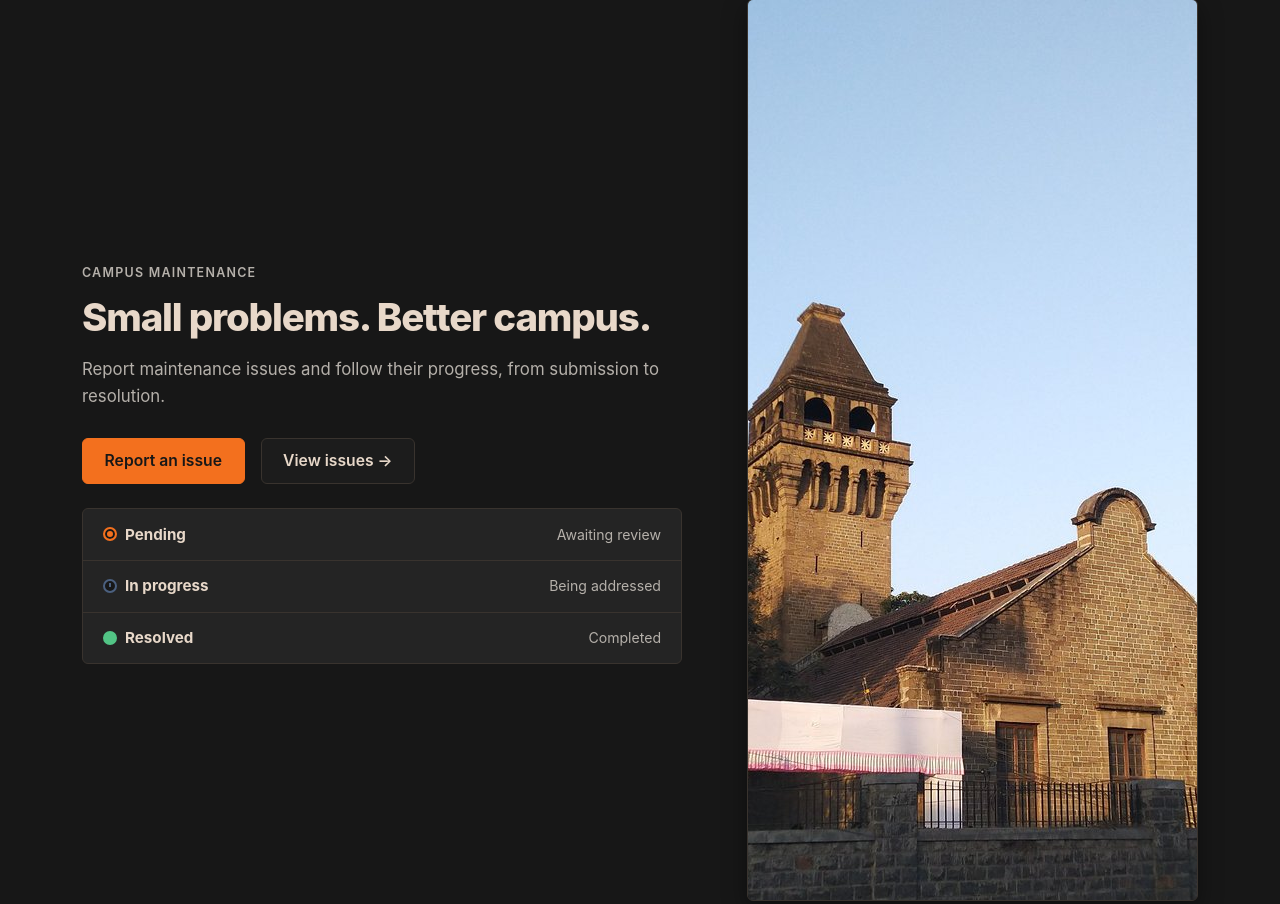
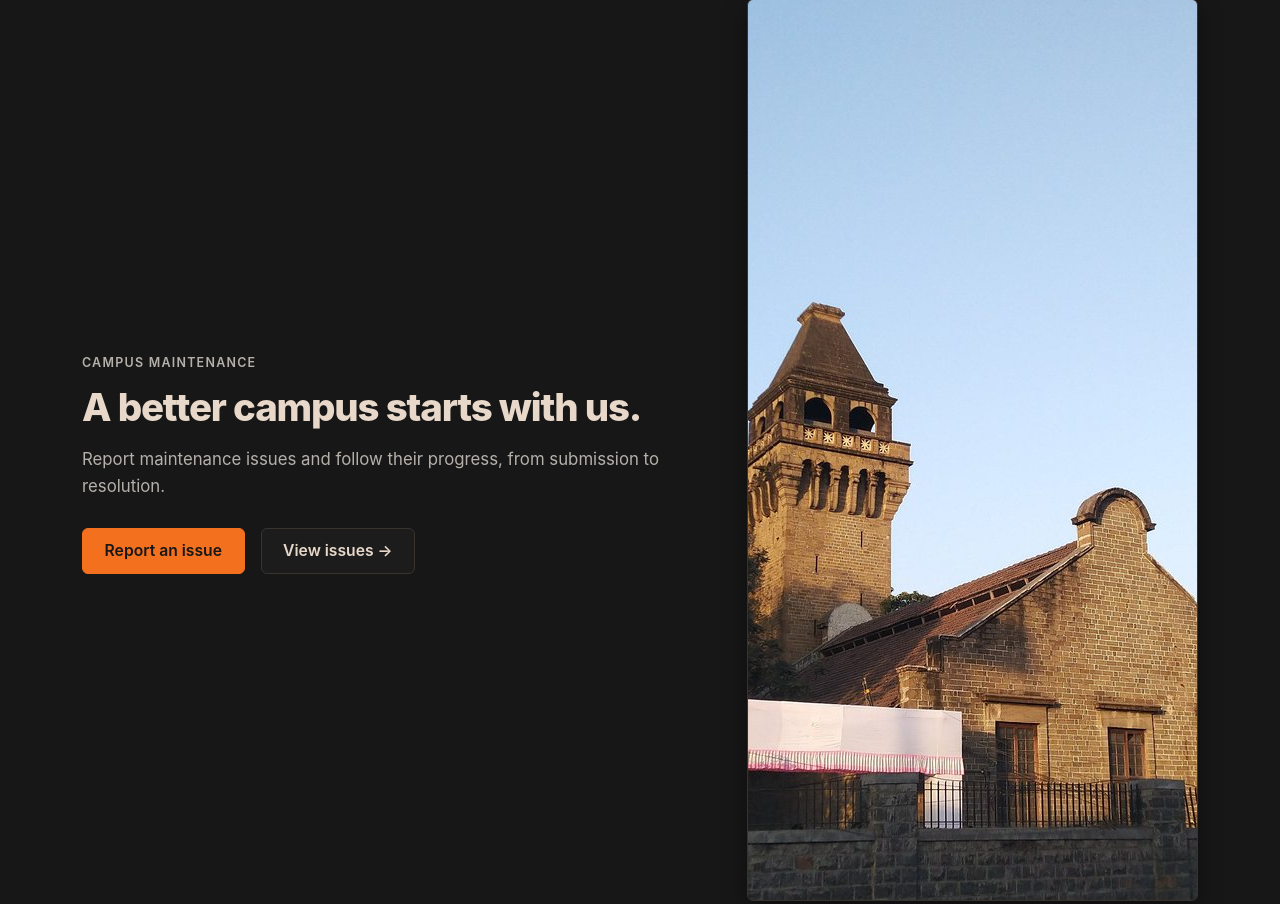
Before and after one commit to vnc-351/SDS, a Python web app: template templates/index.html in a window 1280 px wide. Shown: the part 109-1013 px from the top of the page. Run offline with Jinja, Linux system fonts and the light colour scheme; the template is opened without the code that fills it, so the values that code supplies are empty.

Commit message:
Minor changes

```diff
--- a/static/css/style.css
+++ b/static/css/style.css
@@ -273,6 +273,57 @@ time {
 @media (max-width: 768px) {
   .hero-heading {
     font-size: 1.85rem;
+  }
+}
+
+/* Hero rotating title: CSS Grid layout prevents layout shifts across different title lengths */
+.hero-rotating-title {
+  display: grid;
+  grid-template-columns: 1fr;
+  grid-template-rows: 1fr;
+  align-items: start;
+}
+
+.hero-rotating-title .rotate-phrase {
+  grid-area: 1 / 1;
+  display: block;
+  opacity: 0;
+  transform: translateY(8px);
+  visibility: hidden;
+  pointer-events: none;
+}
+
+.hero-rotating-title .rotate-phrase.is-active {
+  opacity: 1;
+  transform: translateY(0);
+  visibility: visible;
+  pointer-events: auto;
+}
+
+/* Subtle entrance animation on initial page load (soft fade-in + slight upward movement over 600ms) */
+@keyframes heroTitleEntrance {
+  0% {
+    opacity: 0;
+    transform: translateY(10px);
+  }
+  100% {
+    opacity: 1;
+    transform: translateY(0);
+  }
+}
+
+.hero-rotating-title .rotate-phrase.is-active.hero-title-animate {
+  animation: heroTitleEntrance 600ms cubic-bezier(0.16, 1, 0.3, 1) forwards;
+}
+
+/* Accessibility: respect prefers-reduced-motion (display title immediately without animation/movement) */
+@media (prefers-reduced-motion: reduce) {
+  .hero-rotating-title .rotate-phrase,
+  .hero-rotating-title .rotate-phrase.is-active,
+  .hero-rotating-title .rotate-phrase.is-active.hero-title-animate {
+    animation: none !important;
+    transform: none !important;
+    transition: none !important;
   }
 }
 
--- a/static/js/main.js
+++ b/static/js/main.js
@@ -44,4 +44,44 @@ document.addEventListener('DOMContentLoaded', function () {
       alert.style.transform = 'translateY(-6px)';
     });
   });
+
+  // Landing Page Hero Title: Select title per session and apply entrance animation
+  const rotatingTitle = document.querySelector('.hero-rotating-title');
+  if (rotatingTitle && !rotatingTitle.dataset.initialized) {
+    const phrases = Array.from(rotatingTitle.querySelectorAll('.rotate-phrase'));
+    if (phrases.length > 0) {
+      let targetIndex = 0;
+      try {
+        const sessionIndex = sessionStorage.getItem('campusfix_session_title_index');
+        if (sessionIndex !== null && !isNaN(parseInt(sessionIndex, 10))) {
+          // Preserve the same title during the current session
+          targetIndex = parseInt(sessionIndex, 10) % phrases.length;
+        } else {
+          // Advance to the next title in order for a new session
+          const lastIndex = localStorage.getItem('campusfix_last_title_index');
+          if (lastIndex !== null && !isNaN(parseInt(lastIndex, 10))) {
+            targetIndex = (parseInt(lastIndex, 10) + 1) % phrases.length;
+          } else {
+            targetIndex = 0;
+          }
+          localStorage.setItem('campusfix_last_title_index', targetIndex.toString());
+          sessionStorage.setItem('campusfix_session_title_index', targetIndex.toString());
+        }
+      } catch (e) {
+        // Fallback to first title if browser storage is unavailable
+        targetIndex = 0;
+      }
+
+      phrases.forEach(function (phrase, index) {
+        if (index === targetIndex) {
+          phrase.classList.add('is-active', 'hero-title-animate');
+          phrase.setAttribute('aria-hidden', 'false');
+        } else {
+          phrase.classList.remove('is-active', 'hero-title-animate');
+          phrase.setAttribute('aria-hidden', 'true');
+        }
+      });
+      rotatingTitle.dataset.initialized = 'true';
+    }
+  }
 });
--- a/templates/index.html
+++ b/templates/index.html
@@ -8,12 +8,50 @@
   <div class="row align-items-center g-4">
     <div class="col-lg-7">
       <div class="hero-tagline">CAMPUS MAINTENANCE</div>
-      <h1 class="hero-heading">Small problems. Better campus.</h1>
+      <h1 class="hero-heading hero-rotating-title" aria-live="polite">
+        <span class="rotate-phrase is-active" aria-hidden="false">A better campus starts with us.</span>
+        <span class="rotate-phrase" aria-hidden="true">Spot it. Report it. Resolve it.</span>
+        <span class="rotate-phrase" aria-hidden="true">A campus that works for everyone.</span>
+      </h1>
+      <script>
+        (function() {
+          try {
+            var container = document.querySelector('.hero-rotating-title');
+            if (!container) return;
+            var phrases = container.querySelectorAll('.rotate-phrase');
+            if (!phrases.length) return;
+            var target = 0;
+            var sIdx = sessionStorage.getItem('campusfix_session_title_index');
+            if (sIdx !== null && !isNaN(parseInt(sIdx, 10))) {
+              target = parseInt(sIdx, 10) % phrases.length;
+            } else {
+              var lIdx = localStorage.getItem('campusfix_last_title_index');
+              if (lIdx !== null && !isNaN(parseInt(lIdx, 10))) {
+                target = (parseInt(lIdx, 10) + 1) % phrases.length;
+              } else {
+                target = 0;
+              }
+              localStorage.setItem('campusfix_last_title_index', target.toString());
+              sessionStorage.setItem('campusfix_session_title_index', target.toString());
+            }
+            for (var i = 0; i < phrases.length; i++) {
+              if (i === target) {
+                phrases[i].className = 'rotate-phrase is-active hero-title-animate';
+                phrases[i].setAttribute('aria-hidden', 'false');
+              } else {
+                phrases[i].className = 'rotate-phrase';
+                phrases[i].setAttribute('aria-hidden', 'true');
+              }
+            }
+            container.dataset.initialized = 'true';
+          } catch (e) {}
+        })();
+      </script>
       <p class="hero-description">
         Report maintenance issues and follow their progress, from submission to resolution.
       </p>
 
-      <div class="d-flex gap-3 flex-wrap align-items-center mb-4">
+      <div class="d-flex gap-3 flex-wrap align-items-center">
         {% if session.get('user_id') %}
           {% if session.get('user_role') == 'admin' %}
             <a class="btn btn-primary btn-lg" href="{{ url_for('admin.admin_dashboard') }}">Open Admin Dashboard</a>
@@ -26,31 +64,6 @@
           <a class="btn btn-primary btn-lg" href="{{ url_for('auth.login') }}">Report an issue</a>
           <a class="btn btn-secondary-outline btn-lg" href="{{ url_for('issues.issue_board') }}">View issues &rarr;</a>
         {% endif %}
-      </div>
-
-      <!-- Compact Status Preview matching Screenshot -->
-      <div class="status-preview-box">
-        <div class="status-preview-row">
-          <div class="d-flex align-items-center gap-2">
-            <span class="status-dot-pending" aria-hidden="true"></span>
-            <strong class="status-preview-title">Pending</strong>
-          </div>
-          <span class="status-preview-desc">Awaiting review</span>
-        </div>
-        <div class="status-preview-row">
-          <div class="d-flex align-items-center gap-2">
-            <span class="status-dot-progress" aria-hidden="true"></span>
-            <strong class="status-preview-title">In progress</strong>
-          </div>
-          <span class="status-preview-desc">Being addressed</span>
-        </div>
-        <div class="status-preview-row">
-          <div class="d-flex align-items-center gap-2">
-            <span class="status-dot-resolved" aria-hidden="true"></span>
-            <strong class="status-preview-title">Resolved</strong>
-          </div>
-          <span class="status-preview-desc">Completed</span>
-        </div>
       </div>
     </div>
 
--- a/templates/issue_board.html
+++ b/templates/issue_board.html
@@ -66,12 +66,14 @@
             <span>{{ complaint['location'] }}</span>
           </div>
           <p class="issue-desc">{{ complaint['description'] }}</p>
+          {% if session.get('user_role') == 'admin' %}
           <div class="d-flex align-items-center gap-2 flex-wrap">
             <span class="issue-ai-badge">
               <strong class="text-cyan">AI Priority:</strong> {{ complaint['ai_priority'] or 'Not evaluated' }}
             </span>
             <span class="text-muted small">&mdash; Advisory suggestion for administrative review</span>
           </div>
+          {% endif %}
         </div>
       </article>
     {% endfor %}
--- a/templates/ticket_detail.html
+++ b/templates/ticket_detail.html
@@ -76,7 +76,8 @@
 
       <!-- Right Column: AI Guidance & Status History Timeline -->
       <div class="col-lg-4">
-        <!-- AI Recommendation Panel -->
+        <!-- AI Recommendation Panel (Admin only) -->
+        {% if session.get('user_role') == 'admin' %}
         <div class="data-panel mb-4">
           <div class="data-panel-header">
             <h2 class="data-panel-title" style="font-size: 0.95rem;">AI Triage Guidance</h2>
@@ -105,6 +106,7 @@
             </div>
           </div>
         </div>
+        {% endif %}
 
         <!-- Status History Timeline -->
         <div class="data-panel">
```
Also changed, not shown: templates/my_tickets.html (+0 -12 lines).
